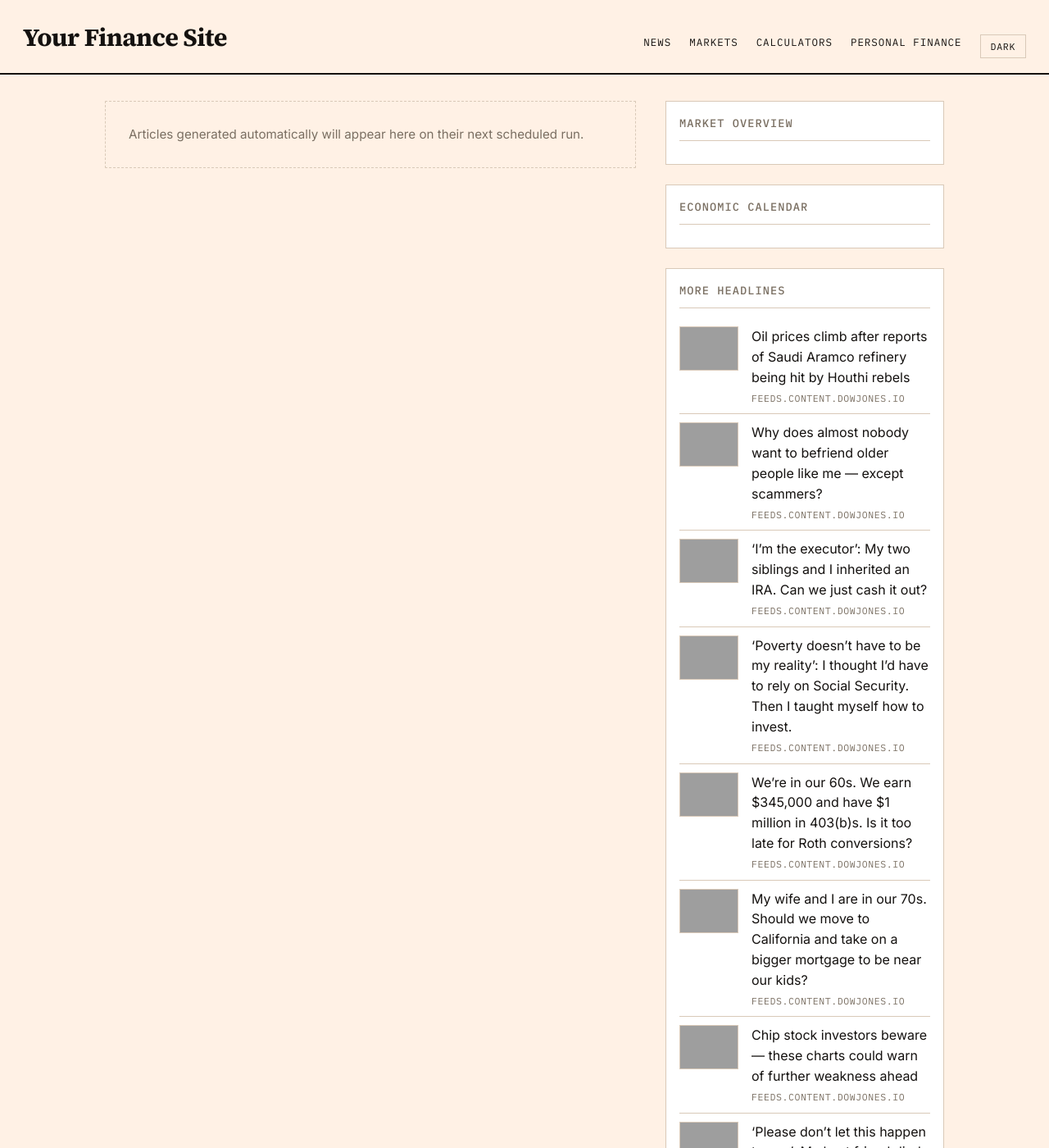
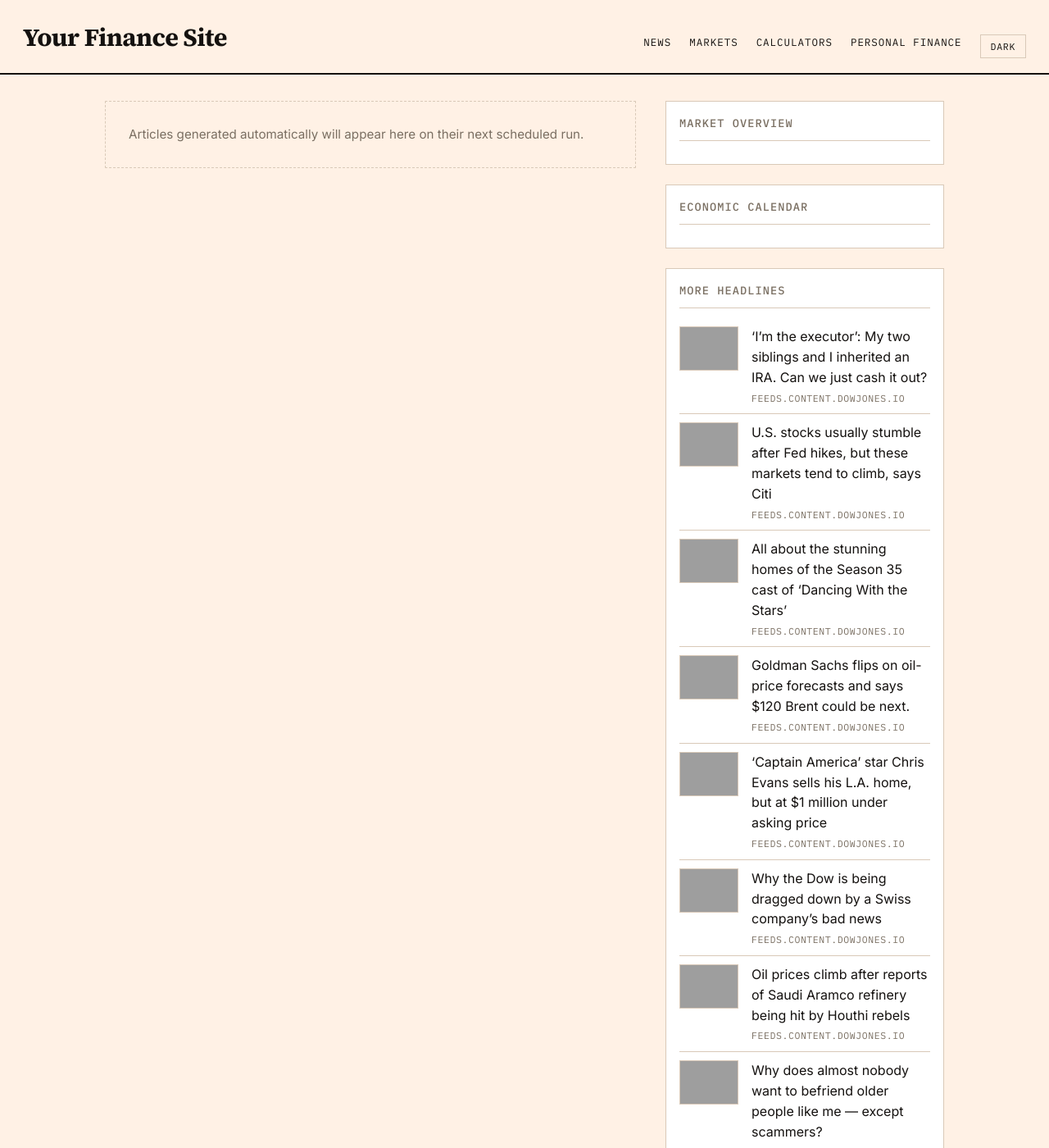
Before and after one commit to GlobTechCo/globtechco.github.io, a Jekyll site: the page built from index.html, in a window 1280 px wide and 1400 px high, cut to the strip 0-1400 px from the top of the window. Shown: the whole strip at 82% size. Built offline with Jekyll 4.4.1, drawn with Linux system fonts in a browser that asks for light colours; a script that is not in the unit is left out; the list of posts is cut into pages by our own code; some of the changed text lies outside the part shown; grey boxes are pictures that could not be loaded.

Commit message:
Auto-content update 2026-09-08

```diff
--- a/_data/aggregator.yml
+++ b/_data/aggregator.yml
@@ -1,18 +1,43 @@
+- title: "\u2018I\u2019m the executor\u2019: My two siblings and I inherited an IRA. Can we just cash it out?"
+  link: "https://www.marketwatch.com/story/im-the-executor-my-two-siblings-and-i-inherited-an-ira-can-we-just-cash-it-out-dafc5b8d?mod=mw_rss_topstories"
+  source: "feeds.content.dowjones.io"
+  pubdate: "Tue, 08 Sep 2026 10:15:00 GMT"
+  image: "https://images.mktw.net/im-51979575"
+- title: "U.S. stocks usually stumble after Fed hikes, but these markets tend to climb, says Citi"
+  link: "https://www.marketwatch.com/story/u-s-stocks-usually-stumble-after-fed-hikes-but-these-markets-tend-to-climb-says-citi-f031ca37?mod=mw_rss_topstories"
+  source: "feeds.content.dowjones.io"
+  pubdate: "Tue, 08 Sep 2026 09:12:00 GMT"
+  image: "https://images.mktw.net/im-259731"
+- title: "All about the stunning homes of the Season 35 cast of \u2018Dancing With the Stars\u2019"
+  link: "https://www.marketwatch.com/story/all-about-the-stunning-homes-of-the-season-35-cast-of-dancing-with-the-stars-d8f7a0a0?mod=mw_rss_topstories"
+  source: "feeds.content.dowjones.io"
+  pubdate: "Tue, 08 Sep 2026 09:04:00 GMT"
+  image: "https://images.mktw.net/im-30684884"
+- title: "Goldman Sachs flips on oil-price forecasts and says $120 Brent could be next."
+  link: "https://www.marketwatch.com/story/goldman-sachs-reverses-engines-on-oil-price-forecasts-and-raises-the-specter-of-120-per-barrel-crude-d8da110c?mod=mw_rss_topstories"
+  source: "feeds.content.dowjones.io"
+  pubdate: "Tue, 08 Sep 2026 09:02:00 GMT"
+  image: "https://images.mktw.net/im-21149240"
+- title: "\u2018Captain America\u2019 star Chris Evans sells his L.A. home, but at $1 million under asking price"
+  link: "https://www.marketwatch.com/story/captain-america-star-chris-evans-sells-his-l-a-home-but-at-1-million-under-asking-price-cfb2852d?mod=mw_rss_topstories"
+  source: "feeds.content.dowjones.io"
+  pubdate: "Tue, 08 Sep 2026 09:01:00 GMT"
+  image: "https://images.mktw.net/im-71153951"
+- title: "Why the Dow is being dragged down by a Swiss company\u2019s bad news"
+  link: "https://www.marketwatch.com/story/why-the-dow-is-being-dragged-down-by-a-swiss-companys-bad-news-7d3eaa06?mod=mw_rss_topstories"
+  source: "feeds.content.dowjones.io"
+  pubdate: "Tue, 08 Sep 2026 08:15:00 GMT"
+  image: "https://images.mktw.net/im-59807010"
 - title: "Oil prices climb after reports of Saudi Aramco refinery being hit by Houthi rebels"
   link: "https://www.marketwatch.com/story/oil-prices-hit-near-seven-week-highs-before-edging-lower-as-iran-plans-to-increase-control-of-hormuz-5070167c?mod=mw_rss_topstories"
   source: "feeds.content.dowjones.io"
-  pubdate: "Tue, 08 Sep 2026 00:23:00 GMT"
+  pubdate: "Tue, 08 Sep 2026 03:09:00 GMT"
   image: "https://images.mktw.net/im-40275731"
 - title: "Why does almost nobody want to befriend older people like me \u2014 except scammers?"
   link: "https://www.marketwatch.com/story/why-does-almost-nobody-want-to-befriend-older-people-like-me-except-scammers-fda849d1?mod=mw_rss_topstories"
   source: "feeds.content.dowjones.io"
   pubdate: "Mon, 07 Sep 2026 22:00:00 GMT"
   image: "https://images.mktw.net/im-39792082"
-- title: "\u2018I\u2019m the executor\u2019: My two siblings and I inherited an IRA. Can we just cash it out?"
-  link: "https://www.marketwatch.com/story/im-the-executor-my-two-siblings-and-i-inherited-an-ira-can-we-just-cash-it-out-dafc5b8d?mod=mw_rss_topstories"
-  source: "feeds.content.dowjones.io"
-  pubdate: "Mon, 07 Sep 2026 22:00:00 GMT"
-  image: "https://images.mktw.net/im-51979575"
 - title: "\u2018Poverty doesn\u2019t have to be my reality\u2019: I thought I\u2019d have to rely on Social Security. Then I taught myself how to invest."
   link: "https://www.marketwatch.com/story/i-didnt-know-what-i-didnt-know-i-thought-id-have-to-depend-on-social-security-then-i-taught-myself-how-to-invest-0129870b?mod=mw_rss_topstories"
   source: "feeds.content.dowjones.io"
@@ -23,28 +48,3 @@
   source: "feeds.content.dowjones.io"
   pubdate: "Mon, 07 Sep 2026 16:30:00 GMT"
   image: "https://images.mktw.net/im-73906186"
-- title: "My wife and I are in our 70s. Should we move to California and take on a bigger mortgage to be near our kids?"
-  link: "https://www.marketwatch.com/story/my-wife-and-i-are-in-our-70s-should-we-move-to-california-and-take-on-a-bigger-mortgage-to-be-near-our-kids-1d619084?mod=mw_rss_topstories"
-  source: "feeds.content.dowjones.io"
-  pubdate: "Mon, 07 Sep 2026 16:00:00 GMT"
-  image: "https://images.mktw.net/im-89138177"
-- title: "Chip stock investors beware \u2014 these charts could warn of further weakness ahead"
-  link: "https://www.marketwatch.com/story/chip-stock-investors-beware-these-charts-could-warn-of-further-weakness-ahead-1bd890cc?mod=mw_rss_topstories"
-  source: "feeds.content.dowjones.io"
-  pubdate: "Mon, 07 Sep 2026 16:00:00 GMT"
-  image: "https://images.mktw.net/im-48949564"
-- title: "\u2018Please don\u2019t let this happen to you\u2019: My best friend died without a will \u2014 her neglectful family gets everything"
-  link: "https://www.marketwatch.com/story/please-dont-let-this-happen-to-you-my-best-friend-died-without-a-will-her-neglectful-family-gets-everything-a4e6753e?mod=mw_rss_topstories"
-  source: "feeds.content.dowjones.io"
-  pubdate: "Mon, 07 Sep 2026 13:00:00 GMT"
-  image: "https://images.mktw.net/im-09471814"
-- title: "Why the launch of OpenAI\u2019s latest Astra model reignited the memory-chip trade"
-  link: "https://www.marketwatch.com/story/why-the-launch-of-openais-latest-astra-model-reignited-the-memory-chip-trade-809e2edb?mod=mw_rss_topstories"
-  source: "feeds.content.dowjones.io"
-  pubdate: "Mon, 07 Sep 2026 11:36:00 GMT"
-  image: "https://images.mktw.net/im-43126373"
-- title: "Is the stock market open today for Labor Day? What about bond trading and mail delivery?"
-  link: "https://www.marketwatch.com/story/is-the-stock-market-open-on-labor-day-does-the-post-office-deliver-mail-6d58fd77?mod=mw_rss_topstories"
-  source: "feeds.content.dowjones.io"
-  pubdate: "Mon, 07 Sep 2026 11:16:00 GMT"
-  image: "https://images.mktw.net/im-98514485"
```
